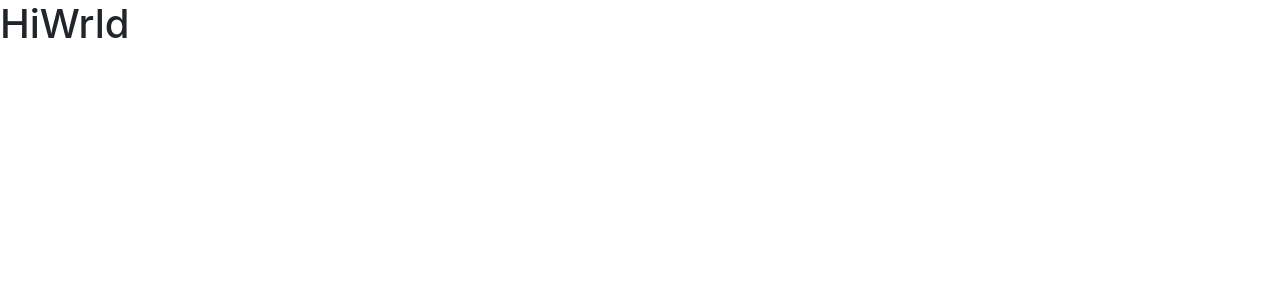
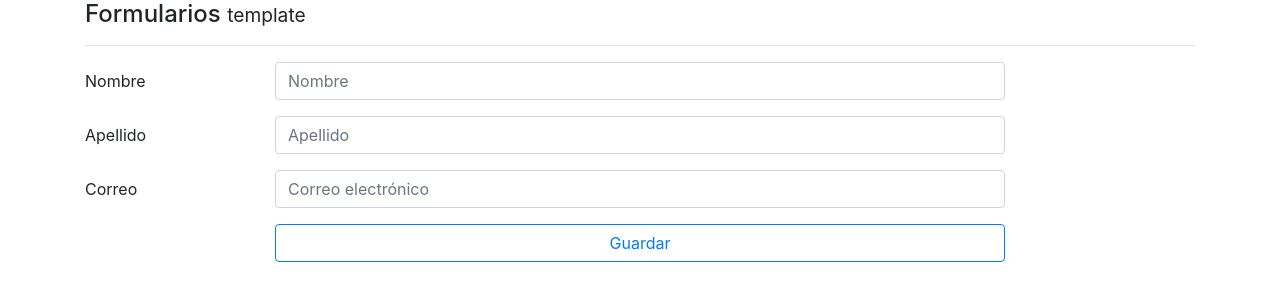
Before and after one commit to salvadoraciengomez/angular-forms, an Angular app: page /template in a window 1280 px wide. Before the commit this address led to /. Shown: the top 300 px of the page. Built offline with nearby package versions, Linux system fonts and the light colour scheme.

Commit message:
Added components&routes

```diff
--- a/src/app/app-routing.module.ts
+++ b/src/app/app-routing.module.ts
@@ -1,7 +1,13 @@
 import { NgModule } from '@angular/core';
 import { RouterModule, Routes } from '@angular/router';
+import { ReactiveComponent } from './pages/reactive/reactive.component';
+import { TemplateComponent } from './pages/template/template.component';
 
-const routes: Routes = [];
+const routes: Routes = [
+  {path:'template', component: TemplateComponent},
+  {path:'reactive', component: ReactiveComponent},
+  {path:'**', pathMatch:'full', redirectTo: 'template'}
+];
 
 @NgModule({
   imports: [RouterModule.forRoot(routes)],
--- a/src/app/app.component.html
+++ b/src/app/app.component.html
@@ -1 +1,3 @@
-<h1>HiWrld</h1>
+<div class="container">
+  <router-outlet></router-outlet>
+</div>
--- a/src/app/app.module.ts
+++ b/src/app/app.module.ts
@@ -3,10 +3,14 @@
 
 import { AppRoutingModule } from './app-routing.module';
 import { AppComponent } from './app.component';
+import { TemplateComponent } from './pages/template/template.component';
+import { ReactiveComponent } from './pages/reactive/reactive.component';
 
 @NgModule({
   declarations: [
-    AppComponent
+    AppComponent,
+    TemplateComponent,
+    ReactiveComponent
   ],
   imports: [
     BrowserModule,
--- /dev/null
+++ b/src/app/pages/reactive/reactive.component.html
@@ -0,0 +1,50 @@
+<h4>Formularios <small> reactivos </small></h4>
+<hr>
+<form autocomplete="off">
+
+  <div>
+
+    <div class="form-group row">
+      <label class="col-2 col-form-label">Nombre</label>
+      <div class="col-8">
+
+        <input class="form-control"
+               type="text"
+               placeholder="Nombre">
+      </div>
+    </div>
+
+    <div class="form-group row">
+      <label class="col-2 col-form-label">Apellido</label>
+      <div class="col-8">
+
+        <input class="form-control"
+               type="text"
+               placeholder="Apellido">
+      </div>
+    </div>
+
+  </div>
+
+  <div class="form-group row">
+    <label class="col-2 col-form-label">Correo</label>
+    <div class="col-8">
+
+      <input class="form-control"
+             type="email"
+             placeholder="Correo electrónico">
+    </div>
+  </div>
+
+
+
+  <div class="form-group row">
+    <label class="col-2 col-form-label">&nbsp;</label>
+    <div class="input-group col-md-8">
+      <button type="submit" class="btn btn-outline-primary btn-block">
+        Guardar
+      </button>
+    </div>
+  </div>
+
+</form>
--- /dev/null
+++ b/src/app/pages/reactive/reactive.component.ts
@@ -0,0 +1,15 @@
+import { Component, OnInit } from '@angular/core';
+
+@Component({
+  selector: 'app-reactive',
+  templateUrl: './reactive.component.html',
+  styleUrls: ['./reactive.component.css']
+})
+export class ReactiveComponent implements OnInit {
+
+  constructor() { }
+
+  ngOnInit(): void {
+  }
+
+}
--- /dev/null
+++ b/src/app/pages/template/template.component.html
@@ -0,0 +1,50 @@
+<h4>Formularios <small> template </small></h4>
+<hr>
+<form autocomplete="off">
+
+  <div>
+
+    <div class="form-group row">
+      <label class="col-2 col-form-label">Nombre</label>
+      <div class="col-8">
+
+        <input class="form-control"
+               type="text"
+               placeholder="Nombre">
+      </div>
+    </div>
+
+    <div class="form-group row">
+      <label class="col-2 col-form-label">Apellido</label>
+      <div class="col-8">
+
+        <input class="form-control"
+               type="text"
+               placeholder="Apellido">
+      </div>
+    </div>
+
+  </div>
+
+  <div class="form-group row">
+    <label class="col-2 col-form-label">Correo</label>
+    <div class="col-8">
+
+      <input class="form-control"
+             type="email"
+             placeholder="Correo electrónico">
+    </div>
+  </div>
+
+
+
+  <div class="form-group row">
+    <label class="col-2 col-form-label">&nbsp;</label>
+    <div class="input-group col-md-8">
+      <button type="submit" class="btn btn-outline-primary btn-block">
+        Guardar
+      </button>
+    </div>
+  </div>
+
+</form>
--- /dev/null
+++ b/src/app/pages/template/template.component.ts
@@ -0,0 +1,15 @@
+import { Component, OnInit } from '@angular/core';
+
+@Component({
+  selector: 'app-template',
+  templateUrl: './template.component.html',
+  styleUrls: ['./template.component.css']
+})
+export class TemplateComponent implements OnInit {
+
+  constructor() { }
+
+  ngOnInit(): void {
+  }
+
+}
```
Also changed, not shown: src/app/pages/reactive/reactive.component.css (added), src/app/pages/template/template.component.css (added), 2 other files (tests, documents, lock files or other folders).
